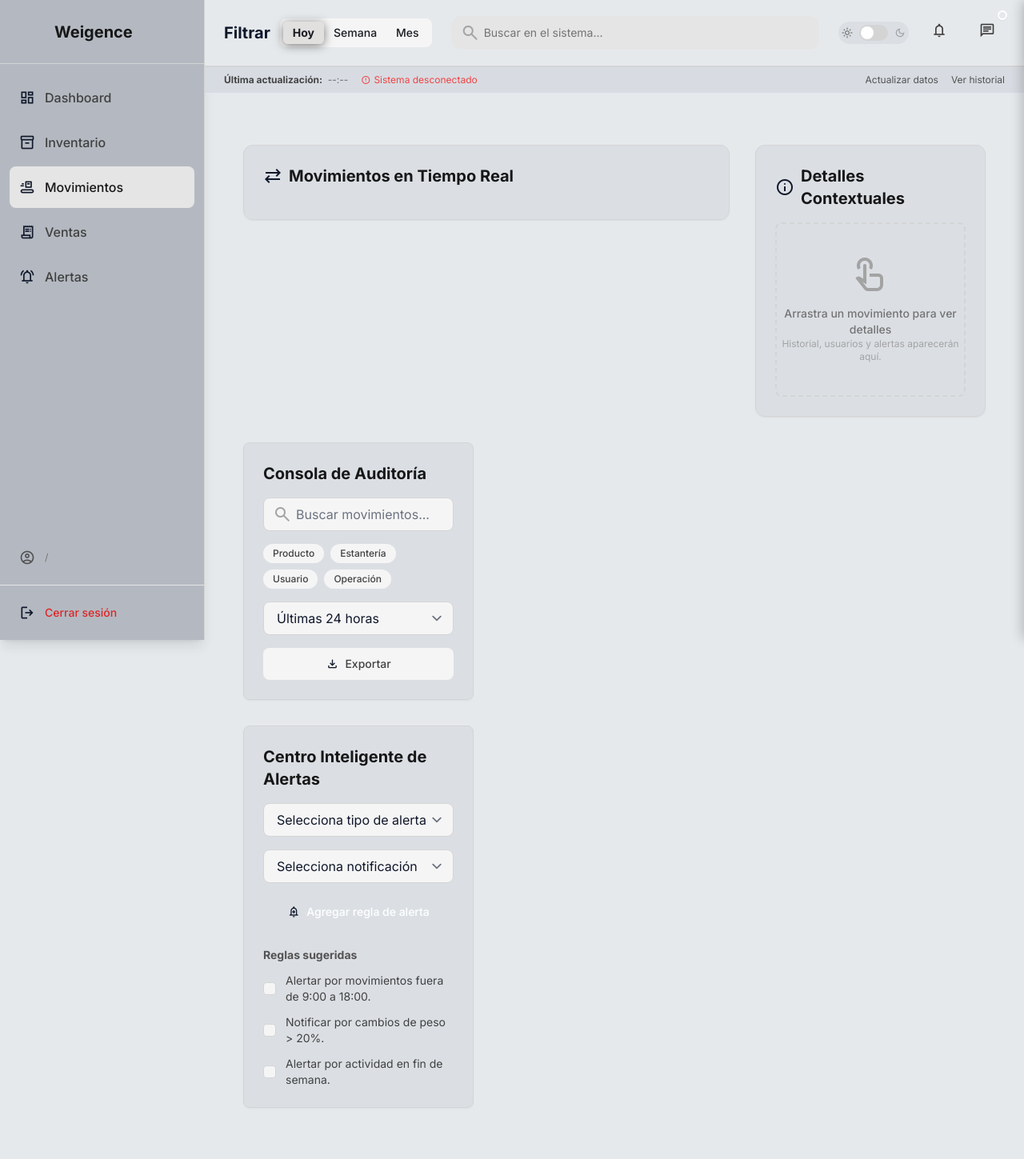
After one commit to Francisco-1212/weigence-project, a Flask app: page /movimientos in a window 1280 px wide. The commit adds this page. Shown: the whole page at 80% size. Run offline with Flask 3, Linux system fonts and the light colour scheme; data that the repository does not hold is empty; style sheets or scripts are compiled from the project's sources; parts of the project's set-up code (start-up, migrations or seed data) failed here and were passed over; some libraries are stand-ins or nearby versions.

Commit message:
16-10-2025 nueva pantalla

```diff
--- a/weigence/interface_web/app.py
+++ b/weigence/interface_web/app.py
@@ -749,6 +749,36 @@ def logout():
     session.clear()
     return redirect(url_for("login"))
 
+# --- Página de movimientos ---
+
+@app.route("/movimientos")
+def movimientos():
+    # Obtener todos los movimientos
+    movimientos = supabase.table("movimientos_inventario").select("*").execute().data
+
+    # Obtener productos y estantes (solo id y nombre/categoria)
+    productos = supabase.table("productos").select("idproducto, nombre").execute().data
+    estantes = supabase.table("estantes").select("id_estante, categoria").execute().data
+
+    # Crear diccionarios de referencia para IDs
+    productos_dict = {p['idproducto']: p['nombre'] for p in productos}
+    estantes_dict = {e['id_estante']: e['categoria'] for e in estantes}
+
+    usuarios = supabase.table("usuarios").select("rut_usuario, nombre").execute().data
+    usuarios_dict = {u['rut_usuario']: u['nombre'] for u in usuarios}
+
+
+    # Enriquecer cada movimiento con nombres descriptivos
+    for m in movimientos:
+        m["producto"] = productos_dict.get(m.get("idproducto"), "Desconocido")
+        m["ubicacion"] = estantes_dict.get(m.get("id_estante"), "Desconocido")
+        m["usuario_nombre"] = usuarios_dict.get(m.get("rut_usuario"), "Desconocido")
+
+    return render_template("pagina/movimientos_inventario.html", movimientos=movimientos)
+
+
+
+
 # --- Página de ventas ---
 
 @app.route("/ventas")
--- a/weigence/interface_web/static/css/style.css
+++ b/weigence/interface_web/static/css/style.css
@@ -694,8 +694,6 @@ td {
 }
 
 
-
-
 /* Animación pulso */
 @keyframes pulse {
   0%, 100% {
@@ -707,3 +705,11 @@ td {
     opacity: 0.85;
   }
 }
+
+
+/* movimiento */
+.movimiento-item.selected {
+  background: #e0f2fe;
+  border-radius: 0.5rem;
+  box-shadow: 0 0 0 2px #38bdf8;
+}
--- /dev/null
+++ b/weigence/interface_web/static/js/movimiento_inventario.js
@@ -0,0 +1,50 @@
+document.addEventListener('DOMContentLoaded', function() {
+  const movimientos = window.MOVIMIENTOS || [];
+  const items = document.querySelectorAll('.timeline-item');
+  const detalle = document.getElementById('detalle-contextual');
+
+  items.forEach((item, idx) => {
+    item.setAttribute('draggable', 'true');
+    item.addEventListener('dragstart', (e) => {
+      e.dataTransfer.setData('text/plain', idx);
+      detalle.classList.add('ring-4', 'ring-primary-400', 'dark:ring-primary-600', 'scale-[1.02]');
+    });
+    item.addEventListener('dragend', () => {
+      detalle.classList.remove('ring-4', 'ring-primary-400', 'dark:ring-primary-600', 'scale-[1.02]');
+    });
+  });
+
+  // Muestra detalles de un movimiento en el panel derecho
+  window.mostrarDetalleMovimiento = function (event) {
+    event.preventDefault();
+    const idx = event.dataTransfer.getData('text/plain');
+    const mov = movimientos[idx];
+    detalle.classList.remove('ring-4', 'ring-primary-400', 'dark:ring-primary-600', 'scale-[1.02]');
+
+    if (!mov) {
+      detalle.innerHTML = `
+        <div class="flex flex-col items-center justify-center py-10 text-neutral-400">
+          <span class="material-symbols-outlined text-6xl mb-3">error_outline</span>
+          <p class="text-sm font-medium">No se pudo cargar el detalle del movimiento.</p>
+        </div>`;
+      return;
+    }
+
+    detalle.innerHTML = `
+      <div class="p-6 text-left animate-fadeIn">
+        <h3 class="text-lg font-bold mb-3 flex items-center gap-2 text-neutral-900 dark:text-neutral-100">
+          <span class="material-symbols-outlined text-primary-600 dark:text-primary-400">list_alt</span>
+          Detalle del Movimiento
+        </h3>
+        <div class="space-y-1 text-sm">
+          <p><b>Producto:</b> ${mov.producto}</p>
+          <p><b>Estantería:</b> ${mov.ubicacion}</p>
+          <p><b>Usuario:</b> ${mov.rut_usuario || 'Desconocido'} / ${mov.usuario_nombre || 'Sin nombre'}</p>
+          <p><b>Tipo:</b> ${mov.tipo_evento}</p>
+          <p><b>Cantidad:</b> ${mov.cantidad} kg</p>
+          <p><b>Fecha y hora:</b> ${mov.timestamp}</p>
+          <p><b>Observación:</b> ${mov.observacion || 'Sin observación'}</p>
+        </div>
+      </div>`;
+  };
+});
--- a/weigence/interface_web/templates/base.html
+++ b/weigence/interface_web/templates/base.html
@@ -36,9 +36,11 @@
     </div>
   </div>
 
+  <!-- Scripts -->
     <script src="{{ url_for('static', filename='js/script.js') }}"></script>
     <script src="{{ url_for('static', filename='js/header.js') }}"></script>
     <script src="{{ url_for('static', filename='js/inventario.js') }}"></script>
+    <script src="{{ url_for('static', filename='js/movimiento_inventario.js') }}"></script>
     <script src="{{ url_for('static', filename='js/estado.js') }}"></script>
     <script src="{{ url_for('static', filename='js/filtro.js') }}"></script>
     <script src="{{ url_for('static', filename='js/charts.js') }}"> </script>
--- a/weigence/interface_web/templates/componentes/sidebar.html
+++ b/weigence/interface_web/templates/componentes/sidebar.html
@@ -18,6 +18,10 @@
   <a href="{{ url_for('inventario') }}" {% if request.endpoint == 'inventario' %}aria-current="page" class="flex items-center gap-3 px-3 py-3 rounded-lg transition-colors duration-200 bg-neutral-200 text-neutral-900 dark:bg-neutral-700 dark:text-neutral-100"{% else %}class="flex items-center gap-3 px-3 py-3 rounded-lg transition-colors duration-200 hover:bg-neutral-200 dark:hover:bg-neutral-700 text-neutral-700 dark:text-neutral-300"{% endif %}>
         <span class="material-symbols-outlined text-xl">inventory_2</span>
         <span class="font-medium hidden lg:block">Inventario</span>
+      </a>
+  <a href="{{ url_for('movimientos') }}" {% if request.endpoint == 'movimientos' %}aria-current="page" class="flex items-center gap-3 px-3 py-3 rounded-lg transition-colors duration-200 bg-neutral-200 text-neutral-900 dark:bg-neutral-700 dark:text-neutral-100"{% else %}class="flex items-center gap-3 px-3 py-3 rounded-lg transition-colors duration-200 hover:bg-neutral-200 dark:hover:bg-neutral-700 text-neutral-700 dark:text-neutral-300"{% endif %}>
+        <span class="material-symbols-outlined text-xl">conveyor_belt</span>
+        <span class="font-medium hidden lg:block">Movimientos</span>
       </a>
   <a href="{{ url_for('ventas') }}" {% if request.endpoint == 'ventas' %}aria-current="page" class="flex items-center gap-3 px-3 py-3 rounded-lg transition-colors duration-200 bg-neutral-200 text-neutral-900 dark:bg-neutral-700 dark:text-neutral-100"{% else %}class="flex items-center gap-3 px-3 py-3 rounded-lg transition-colors duration-200 hover:bg-neutral-200 dark:hover:bg-neutral-700 text-neutral-700 dark:text-neutral-300"{% endif %}>
         <span class="material-symbols-outlined text-xl">receipt_long</span>
--- /dev/null
+++ b/weigence/interface_web/templates/pagina/movimientos_inventario.html
@@ -0,0 +1,159 @@
+{% extends "base.html" %}
+{% block title %}Movimientos - Weigence{% endblock %}
+
+{% block top %}
+  {% include "componentes/header.html" %}
+{% endblock %}
+
+{% block sidebar %}
+  {% include "componentes/sidebar.html" %}
+{% endblock %}
+
+{% block contenido %}
+<main class="flex-1 w-full max-w-7xl mx-auto px-4 sm:px-6 lg:px-8 py-8">
+  <div class="grid grid-cols-1 lg:grid-cols-3 gap-8">
+
+    <!-- TIMELINE MOVIMIENTOS -->
+    <div class="lg:col-span-2 space-y-8">
+      <div class="bg-[var(--card-bg-light)] dark:bg-[var(--card-bg-dark)] p-6 rounded-xl shadow-sm border border-neutral-300 dark:border-neutral-700">
+        <h2 class="text-xl font-bold text-neutral-900 dark:text-neutral-100 mb-4 flex items-center gap-2">
+          <span class="material-symbols-outlined text-primary-600 dark:text-primary-400">sync_alt</span>
+          Movimientos en Tiempo Real
+        </h2>
+
+        <div id="timeline-container" class="relative pl-6 space-y-5">
+          {% for movimiento in movimientos %}
+          <div class="timeline-item group relative pb-3 cursor-grab active:cursor-grabbing transition-all duration-200 hover:-translate-y-0.5"
+              data-index="{{ loop.index0 }}"
+              draggable="true">
+
+            <!-- Icono lateral -->
+            <div class="absolute left-0 top-1 flex items-center justify-center rounded-full w-6 h-6 shadow-sm
+              {% if movimiento.tipo_evento == 'Añadir' %}
+                bg-green-100 text-green-600 dark:bg-green-900/50 dark:text-green-400
+              {% elif movimiento.tipo_evento == 'Retirar' %}
+                bg-red-100 text-red-600 dark:bg-red-900/50 dark:text-red-400
+              {% else %}
+                bg-blue-100 text-blue-600 dark:bg-blue-900/50 dark:text-blue-400
+              {% endif %}">
+              <span class="material-symbols-outlined text-base">
+                {% if movimiento.tipo_evento == 'Añadir' %}arrow_downward
+                {% elif movimiento.tipo_evento == 'Retirar' %}arrow_upward
+                {% else %}arrow_forward{% endif %}
+              </span>
+            </div>
+
+            <!-- Contenido movimiento -->
+            <div class="ml-8 bg-neutral-100 dark:bg-neutral-800 rounded-lg p-3 border border-transparent group-hover:border-primary-400 dark:group-hover:border-primary-600 transition-all">
+              <p class="text-sm font-semibold text-neutral-900 dark:text-neutral-100">
+                {{ movimiento.tipo_evento }}:
+                <span class="font-bold text-primary-700 dark:text-primary-400">
+                  {{ movimiento.cantidad }}kg
+                </span>
+                de {{ movimiento.producto }}
+              </p>
+              <p class="text-xs text-neutral-500 dark:text-neutral-400 mt-1">
+                {{ movimiento.timestamp }} | {{ movimiento.ubicacion }} | por
+                <span title="{{ movimiento.usuario_nombre or 'Sin nombre' }}"
+                      class="font-mono font-semibold text-primary-700 dark:text-primary-400 cursor-help">
+                  {{ movimiento.rut_usuario or "Desconocido" }}/{{ movimiento.usuario_nombre or "Desconocido" }}
+                </span>
+              </p>
+            </div>
+          </div>
+          {% endfor %}
+        </div>
+      </div>
+    </div>
+
+    <!-- PANEL DETALLE CONTEXTUAL -->
+    <div class="bg-[var(--card-bg-light)] dark:bg-[var(--card-bg-dark)] p-6 rounded-xl shadow-sm border border-neutral-300 dark:border-neutral-700">
+      <h2 class="text-xl font-bold text-neutral-900 dark:text-neutral-100 mb-4 flex items-center gap-2">
+        <span class="material-symbols-outlined text-primary-600 dark:text-primary-400">info</span>
+        Detalles Contextuales
+      </h2>
+
+      <div id="detalle-contextual"
+           class="text-center py-10 border-2 border-dashed border-neutral-300 dark:border-neutral-700 rounded-lg transition-all duration-300 ease-in-out
+                  hover:border-primary-400 dark:hover:border-primary-600"
+           ondragover="event.preventDefault()"
+           ondrop="mostrarDetalleMovimiento(event)">
+        <span class="material-symbols-outlined text-5xl text-neutral-400 dark:text-neutral-600">touch_app</span>
+        <p class="mt-2 text-sm font-medium text-neutral-500 dark:text-neutral-400">Arrastra un movimiento para ver detalles</p>
+        <p class="text-xs text-neutral-400 dark:text-neutral-500">Historial, usuarios y alertas aparecerán aquí.</p>
+      </div>
+    </div>
+
+    <!-- Consola Avanzada y Centro de Alertas -->
+    <div class="space-y-8">
+      <div class="bg-[var(--card-bg-light)] dark:bg-[var(--card-bg-dark)] p-6 rounded-lg shadow-sm border border-neutral-300 dark:border-neutral-700">
+        <h2 class="text-xl font-bold text-neutral-900 dark:text-neutral-100 mb-4">Consola de Auditoría</h2>
+        <div class="space-y-4">
+          <div class="relative">
+            <span class="material-symbols-outlined absolute left-3 top-1/2 -translate-y-1/2 text-neutral-400 dark:text-neutral-500">search</span>
+            <input class="w-full pl-10 pr-4 py-2 rounded-lg border border-neutral-300 dark:border-neutral-700 bg-neutral-100 dark:bg-neutral-800 focus:ring-2 focus:ring-primary focus:border-primary" placeholder="Buscar movimientos..." type="text"/>
+          </div>
+          <div class="flex flex-wrap gap-2">
+            <button class="px-3 py-1 text-xs font-medium text-neutral-700 dark:text-neutral-300 bg-neutral-100 dark:bg-neutral-800 rounded-full hover:bg-neutral-200 dark:hover:bg-neutral-700">Producto</button>
+            <button class="px-3 py-1 text-xs font-medium text-neutral-700 dark:text-neutral-300 bg-neutral-100 dark:bg-neutral-800 rounded-full hover:bg-neutral-200 dark:hover:bg-neutral-700">Estantería</button>
+            <button class="px-3 py-1 text-xs font-medium text-neutral-700 dark:text-neutral-300 bg-neutral-100 dark:bg-neutral-800 rounded-full hover:bg-neutral-200 dark:hover:bg-neutral-700">Usuario</button>
+            <button class="px-3 py-1 text-xs font-medium text-neutral-700 dark:text-neutral-300 bg-neutral-100 dark:bg-neutral-800 rounded-full hover:bg-neutral-200 dark:hover:bg-neutral-700">Operación</button>
+          </div>
+          <div>
+            <select class="w-full px-4 py-2 rounded-lg border border-neutral-300 dark:border-neutral-700 bg-neutral-100 dark:bg-neutral-800 focus:ring-2 focus:ring-primary focus:border-primary">
+              <option>Últimas 24 horas</option>
+              <option>Últimos 7 días</option>
+              <option>Últimos 30 días</option>
+              <option>Rango personalizado</option>
+            </select>
+          </div>
+          <button class="w-full flex items-center justify-center gap-2 px-4 py-2 rounded-lg bg-neutral-100 dark:bg-neutral-800 hover:bg-neutral-200 dark:hover:bg-neutral-700 text-sm font-medium text-neutral-700 dark:text-neutral-300 transition-colors">
+            <span class="material-symbols-outlined text-base">download</span>
+            Exportar
+          </button>
+        </div>
+      </div>
+      <div class="bg-[var(--card-bg-light)] dark:bg-[var(--card-bg-dark)] p-6 rounded-lg shadow-sm border border-neutral-300 dark:border-neutral-700">
+        <h2 class="text-xl font-bold text-neutral-900 dark:text-neutral-100 mb-4">Centro Inteligente de Alertas</h2>
+        <div class="space-y-4">
+          <select class="w-full px-4 py-2 rounded-lg border border-neutral-300 dark:border-neutral-700 bg-neutral-100 dark:bg-neutral-800 focus:ring-2 focus:ring-primary focus:border-primary">
+            <option>Selecciona tipo de alerta</option>
+            <option>Cantidad inusual</option>
+            <option>Fuera de horario laboral</option>
+            <option>Usuario no autorizado</option>
+          </select>
+          <select class="w-full px-4 py-2 rounded-lg border border-neutral-300 dark:border-neutral-700 bg-neutral-100 dark:bg-neutral-800 focus:ring-2 focus:ring-primary focus:border-primary">
+            <option>Selecciona notificación</option>
+            <option>Banner en la app</option>
+            <option>Correo electrónico</option>
+            <option>Notificación push</option>
+          </select>
+          <button class="w-full flex items-center justify-center gap-2 px-4 py-2 rounded-lg bg-primary text-white text-sm font-medium hover:bg-primary/90 transition-colors">
+            <span class="material-symbols-outlined text-base">add_alert</span>
+            Agregar regla de alerta
+          </button>
+        </div>
+        <div class="mt-6">
+          <h3 class="text-sm font-semibold text-neutral-600 dark:text-neutral-400 mb-3">Reglas sugeridas</h3>
+          <div class="space-y-3">
+            <label class="flex items-center gap-3 text-sm text-neutral-700 dark:text-neutral-300">
+              <input class="h-4 w-4 rounded border-neutral-300 dark:border-neutral-600 text-primary focus:ring-primary bg-neutral-100 dark:bg-neutral-800" type="checkbox"/>
+              Alertar por movimientos fuera de 9:00 a 18:00.
+            </label>
+            <label class="flex items-center gap-3 text-sm text-neutral-700 dark:text-neutral-300">
+              <input class="h-4 w-4 rounded border-neutral-300 dark:border-neutral-600 text-primary focus:ring-primary bg-neutral-100 dark:bg-neutral-800" type="checkbox"/>
+              Notificar por cambios de peso &gt; 20%.
+            </label>
+            <label class="flex items-center gap-3 text-sm text-neutral-700 dark:text-neutral-300">
+              <input class="h-4 w-4 rounded border-neutral-300 dark:border-neutral-600 text-primary focus:ring-primary bg-neutral-100 dark:bg-neutral-800" type="checkbox"/>
+              Alertar por actividad en fin de semana.
+            </label>
+          </div>
+        </div>
+      </div>
+    </div>
+  </div>
+</main>
+
+
+{% endblock %}
```
Also changed, not shown: weigence/interface_web/templates/pagina/analisis.html (deleted).
